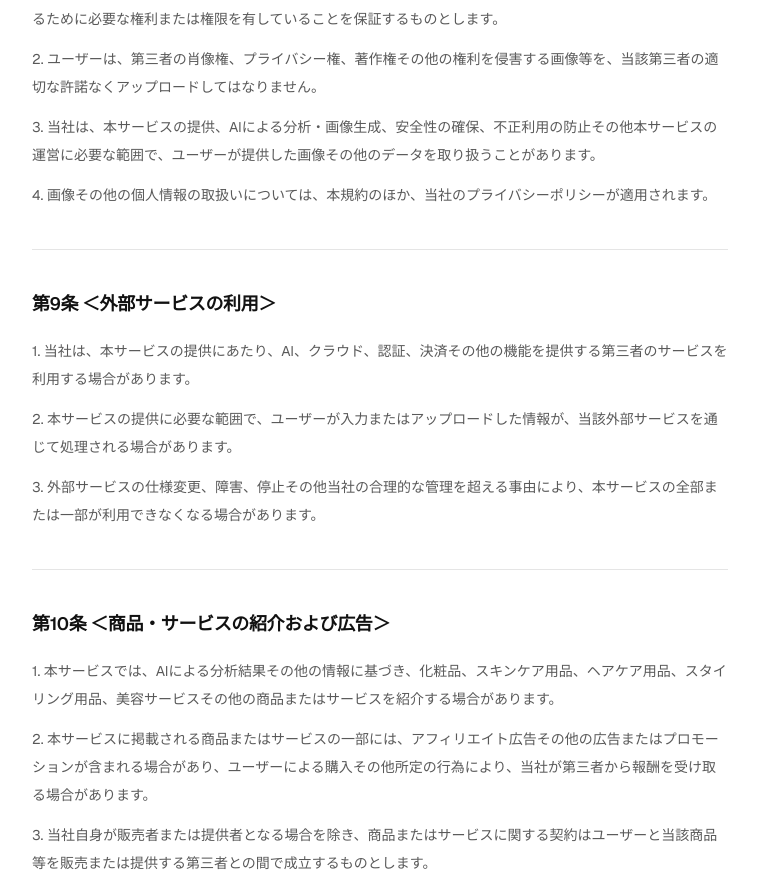
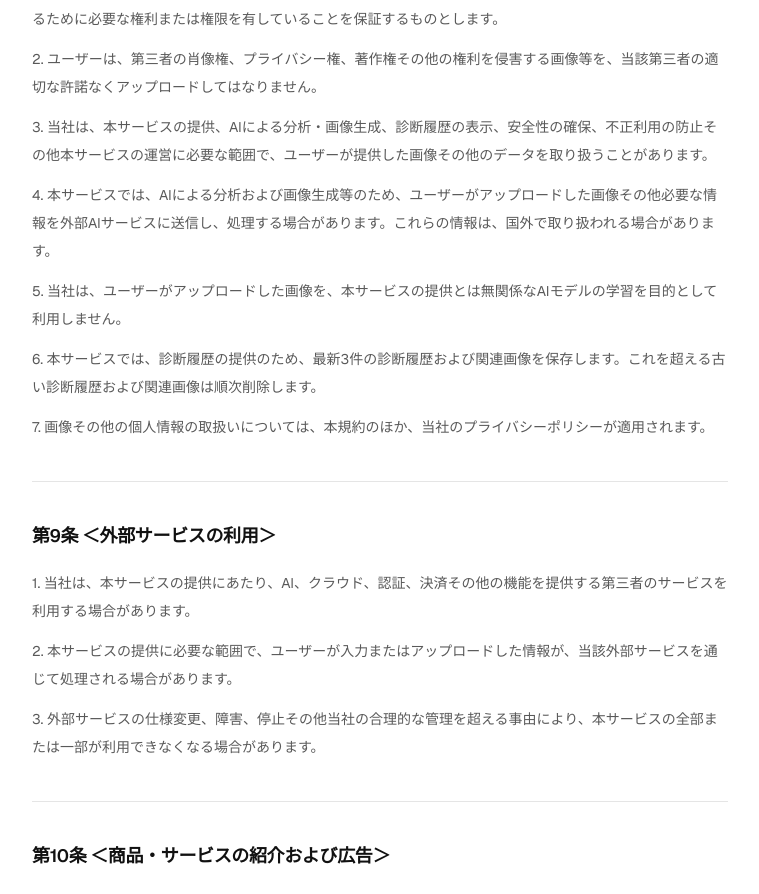
Before and after one commit to mori10tech/akanuke-ai, a Next.js app: page /terms in a window 1280 px wide. Shown: the part 2827-3721 px from the top of the page, without its empty margins (260-1019 px from the left). Built offline with nearby package versions, Linux system fonts and the light colour scheme.

Commit message:
改善: 女性利用に関するFAQ表現を見直し

```diff
--- a/app/page.tsx
+++ b/app/page.tsx
@@ -89,7 +89,7 @@ const faqs = [
   ],
   [
     "女性も利用できますか？",
-    "AKANUKE.AIは男性向けに特化したサービスのため、女性の方はご利用いただけません。女性向けサービスをご希望の方は、ぜひご意見をお寄せください。",
+    "AKANUKE.AIは男性向けに診断内容を最適化しています。女性の方が利用された場合、適切な診断結果が得られない場合があります。",
   ],
   [
     "診断結果はどこで確認できますか？",
--- a/app/terms/page.tsx
+++ b/app/terms/page.tsx
@@ -140,14 +140,29 @@ const sections = [
       <p>
         1. ユーザーは、本サービスに画像その他のデータをアップロードする場合、当該データを本サービスで使用するために必要な権利または権限を有していることを保証するものとします。
       </p>
+
       <p>
         2. ユーザーは、第三者の肖像権、プライバシー権、著作権その他の権利を侵害する画像等を、当該第三者の適切な許諾なくアップロードしてはなりません。
       </p>
+
       <p>
-          3. 当社は、本サービスの提供、AIによる分析・画像生成、安全性の確保、不正利用の防止その他本サービスの運営に必要な範囲で、ユーザーが提供した画像その他のデータを取り扱うことがあります。
+        3. 当社は、本サービスの提供、AIによる分析・画像生成、診断履歴の表示、安全性の確保、不正利用の防止その他本サービスの運営に必要な範囲で、ユーザーが提供した画像その他のデータを取り扱うことがあります。
       </p>
+
       <p>
-          4. 画像その他の個人情報の取扱いについては、本規約のほか、当社のプライバシーポリシーが適用されます。
+        4. 本サービスでは、AIによる分析および画像生成等のため、ユーザーがアップロードした画像その他必要な情報を外部AIサービスに送信し、処理する場合があります。これらの情報は、国外で取り扱われる場合があります。
+      </p>
+
+      <p>
+        5. 当社は、ユーザーがアップロードした画像を、本サービスの提供とは無関係なAIモデルの学習を目的として利用しません。
+      </p>
+
+      <p>
+        6. 本サービスでは、診断履歴の提供のため、最新3件の診断履歴および関連画像を保存します。これを超える古い診断履歴および関連画像は順次削除します。
+      </p>
+
+      <p>
+        7. 画像その他の個人情報の取扱いについては、本規約のほか、当社のプライバシーポリシーが適用されます。
       </p>
     </>
   ),
```
Lines whose indentation alone changed are shown as unchanged.
